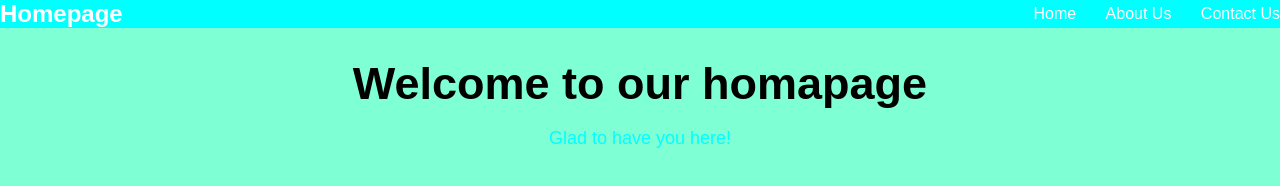
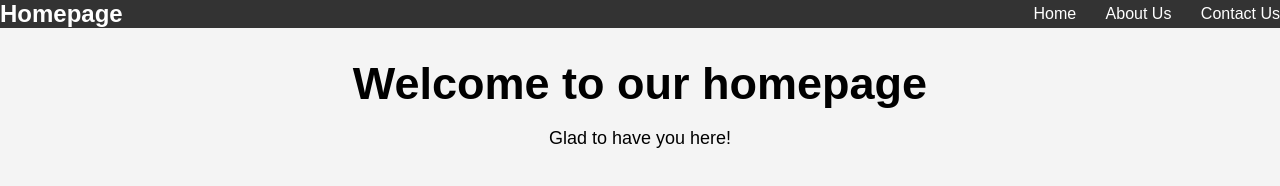
Before and after one commit to emmanskie0314-design/Activity, a plain HTML site: page index.html in a window 1280 px wide. Drawn offline with Linux system fonts and the light colour scheme.

Commit message:
Update webpage

```diff
--- a/index.html
+++ b/index.html
@@ -8,12 +8,13 @@
         body
         {
             margin:0;
-            background-color:aquamarine;
+            background-color:#f4f4f4;
             font-family:Arial, Helvetica, sans-serif;
         }
+
         nav
         {
-            background-color: aqua;
+            background-color: #333;
             padding: 15px, 30px;
             display: flex;
             justify-content: space-between;
@@ -32,7 +33,7 @@
         }
         nav a:hover
         {
-            color:beige;
+            color:#333;
         }
         .home
         {
@@ -47,14 +48,12 @@
         .home p
         {
             font-size:18px;
-            color:cyan
         }
     </style>
     </head>
     <body>
         <nav>
             <h2>Homepage</h2>
-
             <div>
                 <a href="index.html">Home</a>
                 <a href="about.html">About Us</a>
@@ -63,7 +62,7 @@
         </nav>
 
         <div class="home">
-            <h1>Welcome to our homapage</h1>
+            <h1>Welcome to our homepage</h1>
             <p>Glad to have you here!</p>
         </div>
     </body>
```
